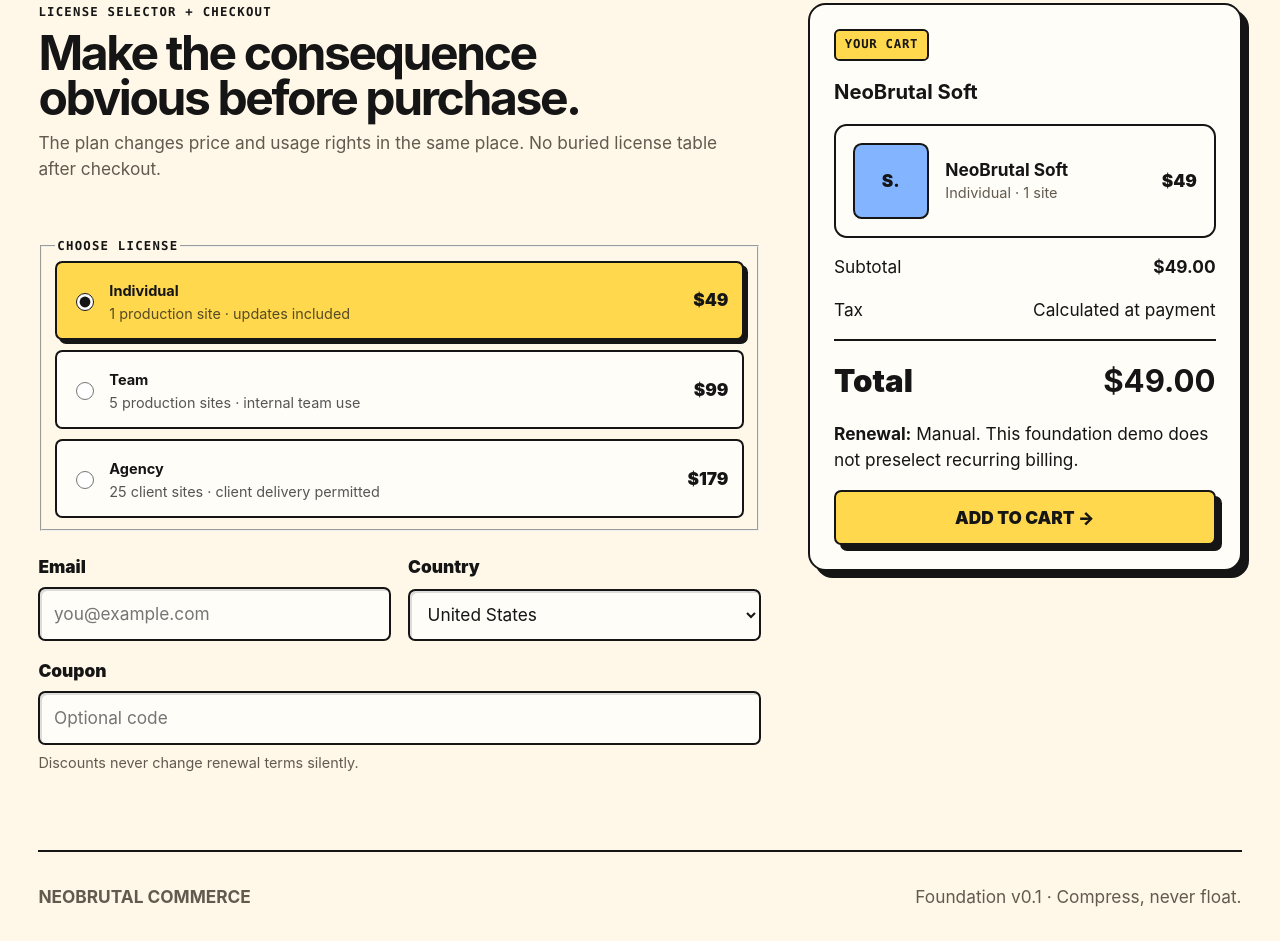
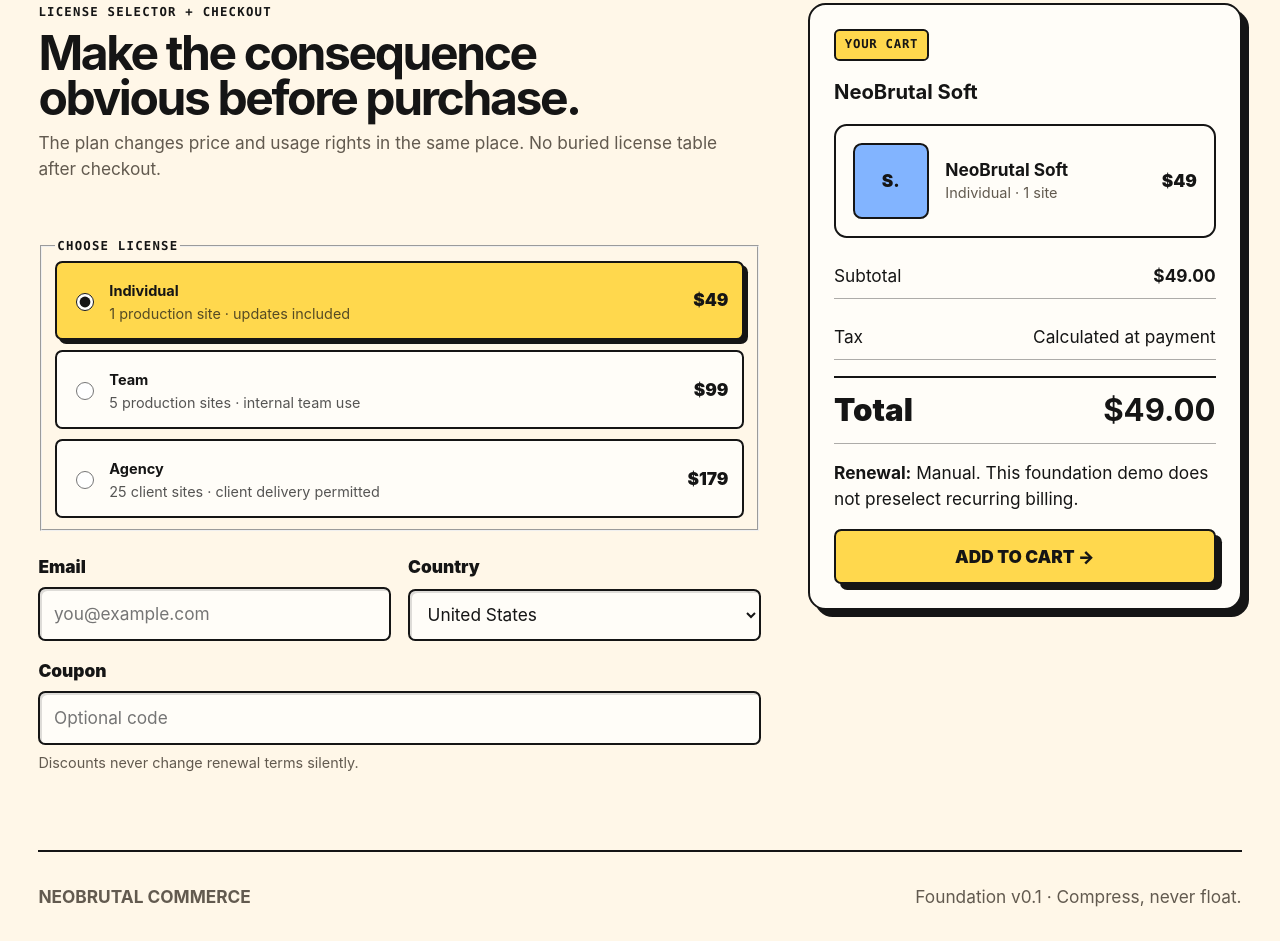
Before and after one commit to NeoBrutalism-shop/NeoBrutal-Commerce, a website: page demo/index.html in a window 1280 px wide. Shown: the part 2119-3060 px from the top of the page. Drawn offline with Linux system fonts and the light colour scheme.

Commit message:
Export normalized summary primitive

```diff
--- a/src/index.css
+++ b/src/index.css
@@ -13,3 +13,4 @@
 @import url('../src/components/media.css');
 @import url('../src/components/state.css');
 @import url('../src/components/lifecycle.css');
+@import url('../src/components/summary.css');
```
